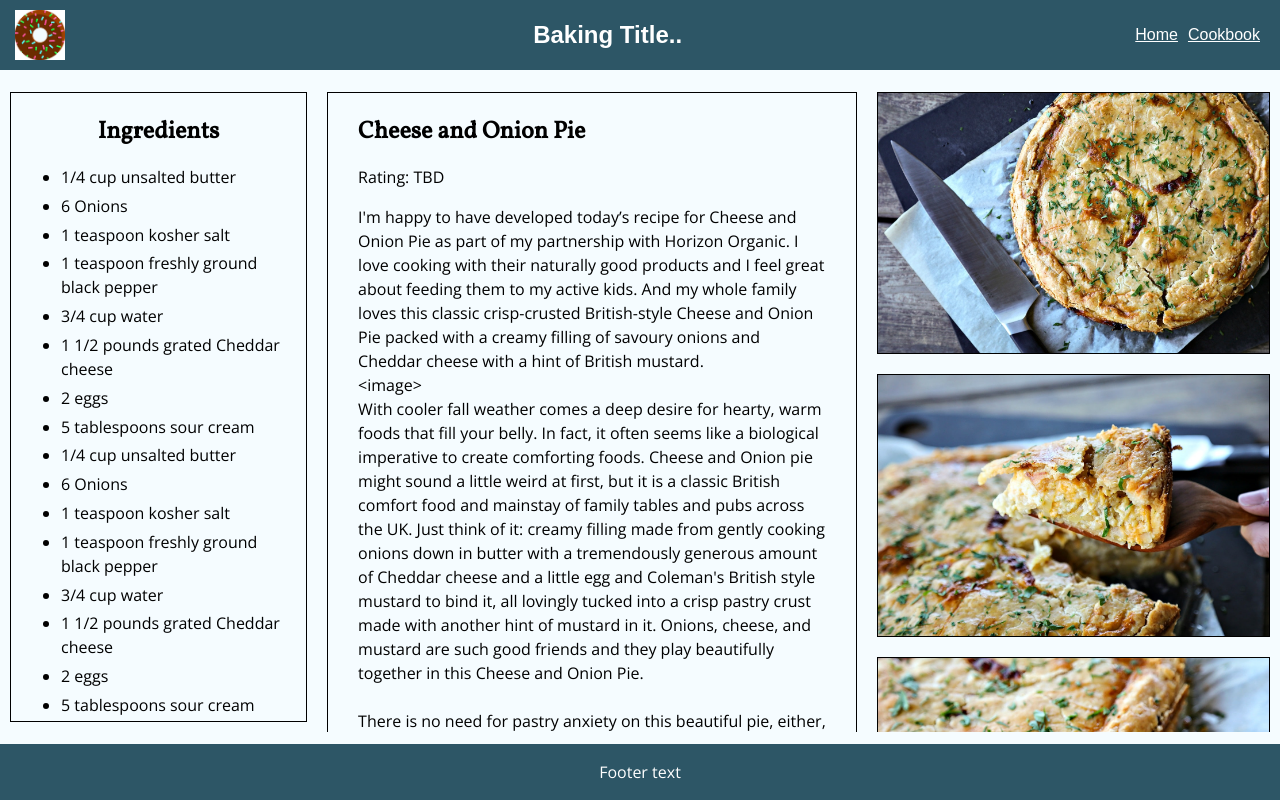
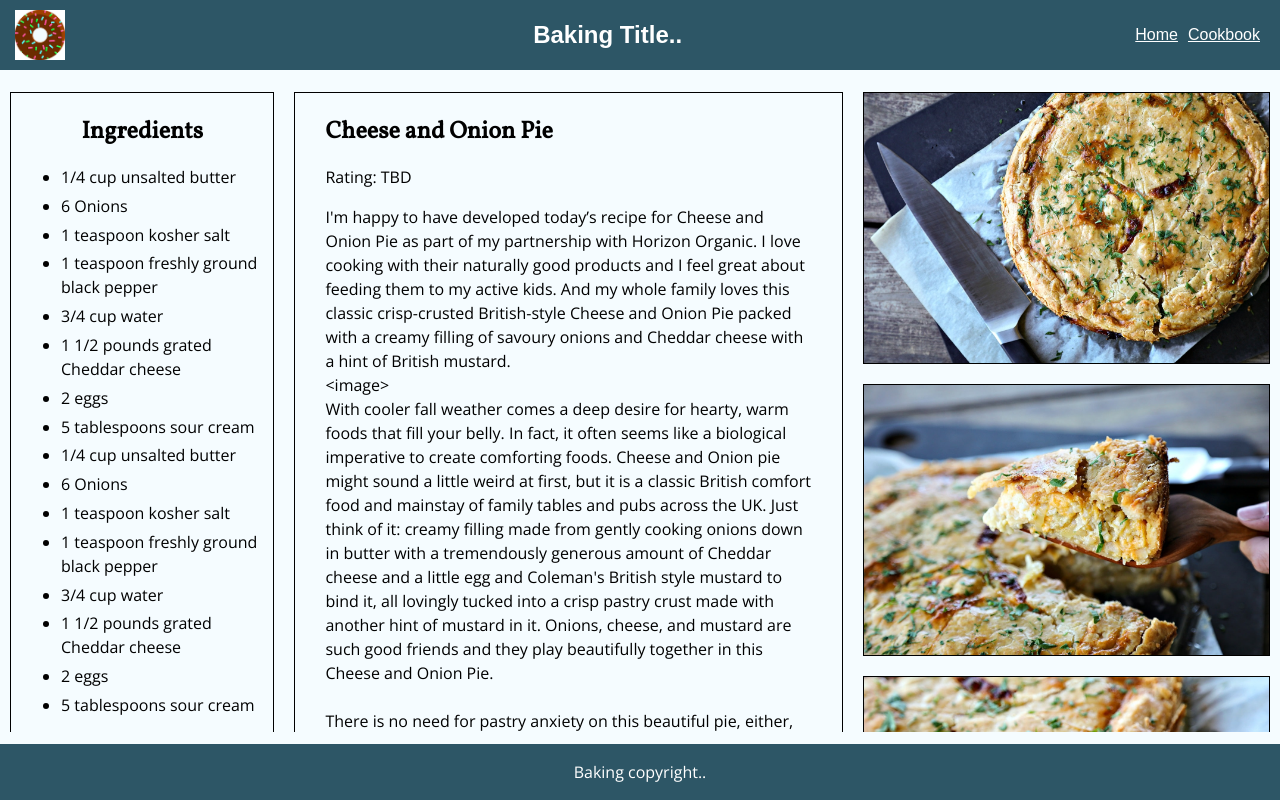
Before and after one commit to joejackson1993/cookbook, a React (Create React App) app: page /cookbook/2 in a window 1280 px wide. Built offline with nearby package versions, Linux system fonts and the light colour scheme.

Commit message:
pulled out footer and fixed ingredient list

```diff
--- a/src/App.js
+++ b/src/App.js
@@ -3,6 +3,7 @@ import './styles/App.css';
 
 import Main from './components/Main';
 import Header from './components/Header';
+import Footer from './components/Footer';
 
 
 class App extends Component {
@@ -11,11 +12,7 @@ class App extends Component {
       <div className="App">
         <Header />
         <Main />
-
-        {/* TODO need to pull out the footer into its own component */}
-        <footer className="App-footer">
-          <p>Footer text</p>
-        </footer>
+        <Footer />
       </div>
     );
   }
--- /dev/null
+++ b/src/components/Footer.js
@@ -0,0 +1,14 @@
+import React, {Component} from 'react';
+import '../styles/Footer.css';
+
+class Footer extends Component {
+  render () {
+    return (
+      <footer className="App-footer">
+        <p>Baking copyright..</p>
+      </footer>
+    );
+  }
+}
+
+export default Footer;
--- a/src/components/IngredientList.js
+++ b/src/components/IngredientList.js
@@ -18,9 +18,11 @@ class IngredientList extends Component {
 		</li>
 	);
 	return (
+		<div className="Ingredient-container">
 			<div className="Ingredient-box">
 				<h3 className="Ingredient-header">{"Ingredients"}</h3>
 				<ul className="Ingredient-list">{listItems}</ul>
+			</div>
 		</div>
 	);
 }
--- a/src/components/Recipe.js
+++ b/src/components/Recipe.js
@@ -39,6 +39,7 @@ class Recipe extends Component {
          <Directions data={directions} />
          </div>
          <ImageContainer images={images} />
+         <div className='fadeout'></div>
         </div>
     );
   }
--- a/src/styles/App.css
+++ b/src/styles/App.css
@@ -59,47 +59,14 @@ li {
   -webkit-overflow-scrolling: touch;
   -ms-overflow-style: none;
 
-  /* display: flex; */
   flex: 2 0;
-  /* flex-direction: column; */
+
+  /* background-image: linear-gradient(to bottom, transparent, #F5FCFF);
+  background-size: 100% 15em;
+  background-position: bottom;
+  background-repeat: no-repeat; */
 }
 
 .Content-center::-webkit-scrollbar {
     display: none;
 }
-
-.App-footer {
-  flex-basis: 100%;
-  background-color: #2D5666;
-  color: white;
-  text-align: center;
-}
-
-
-
-
-.fadeout {
-bottom: 0; /* top is also an option */
-width:100%;
-height: 1em;
-background: -webkit-linear-gradient( /*for webkit based browsers */
-rgba(255, 255, 255, 0) 0%,
-rgba(255, 255, 255, 1) 100%
-);
-background-image: -moz-linear-gradient( /*for firefox*/
-rgba(255, 255, 255, 0) 0%,
-rgba(255, 255, 255, 1) 100%
-);
-background-image: -o-linear-gradient( /*opera browser*/
-rgba(255, 255, 255, 0) 0%,
-rgba(255, 255, 255, 1) 100%
-);
-background-image: linear-gradient(
-rgba(255, 255, 255, 0) 0%,
-rgba(255, 255, 255, 1) 100%
-);
-background-image: -ms-linear-gradient( /*microsoft ie*/
-rgba(255, 255, 255, 0) 0%,
-rgba(255, 255, 255, 1) 100%
-);
-}
--- /dev/null
+++ b/src/styles/Footer.css
@@ -0,0 +1,6 @@
+.App-footer {
+  flex-basis: 100%;
+  background-color: #2D5666;
+  color: white;
+  text-align: center;
+}
--- a/src/styles/IngredientList.css
+++ b/src/styles/IngredientList.css
@@ -1,8 +1,5 @@
-.Ingredient-box {
+.Ingredient-container {
   flex: 1;
-  padding: 10px;
-  margin: 10px;
-  border-style: solid;
 
   overflow: auto;
   height: auto;
@@ -10,9 +7,14 @@
   -ms-overflow-style: none;
 }
 
+.Ingredient-container::-webkit-scrollbar {
+    display: none;
+}
 
-.Ingredient-box::-webkit-scrollbar {
-    display: none;
+.Ingredient-box {
+  padding: 10px;
+  margin: 10px;
+  border-style: solid;
 }
 
 .Ingredient-list {
```
Lines whose indentation alone changed are shown as unchanged.
